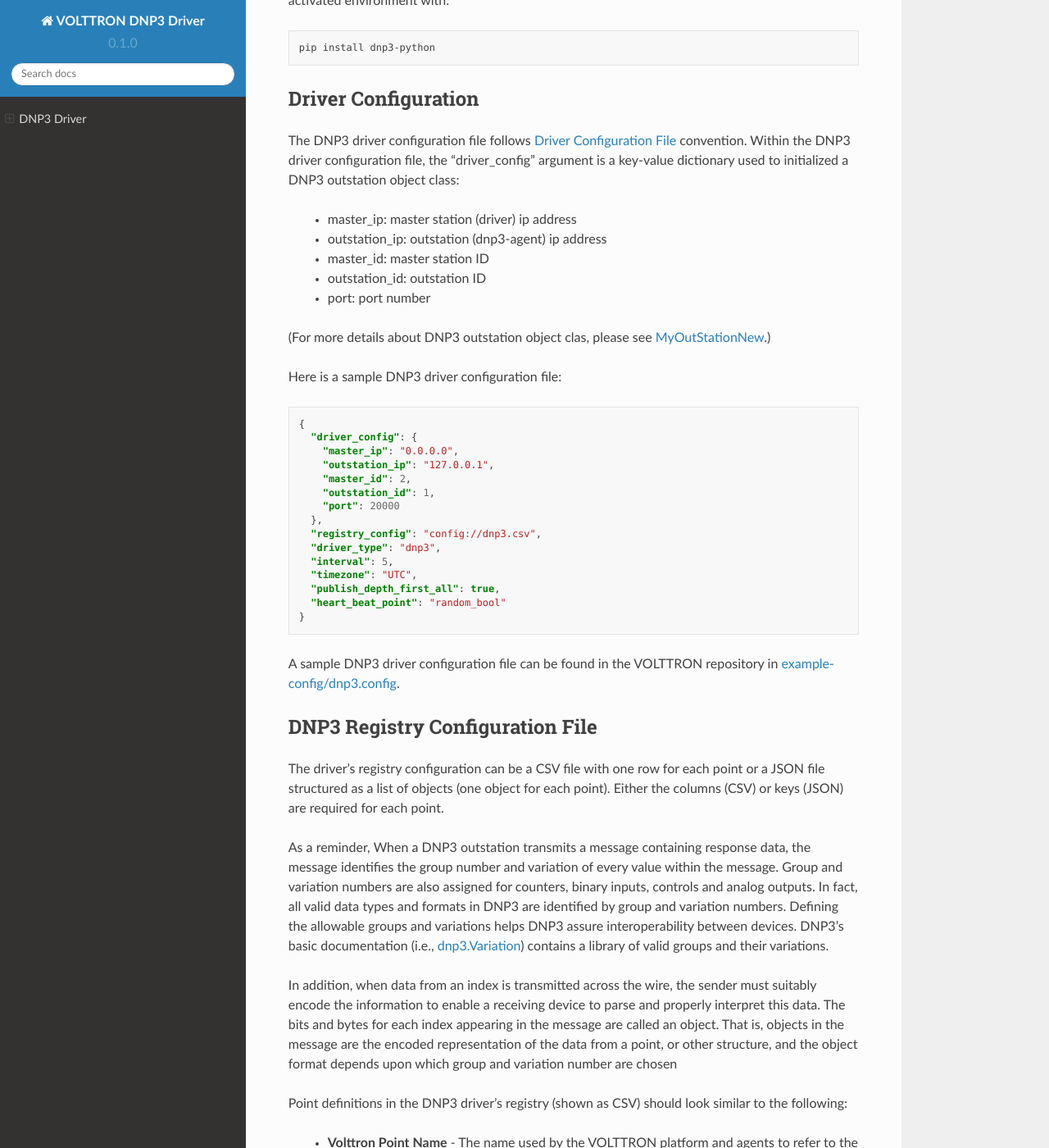
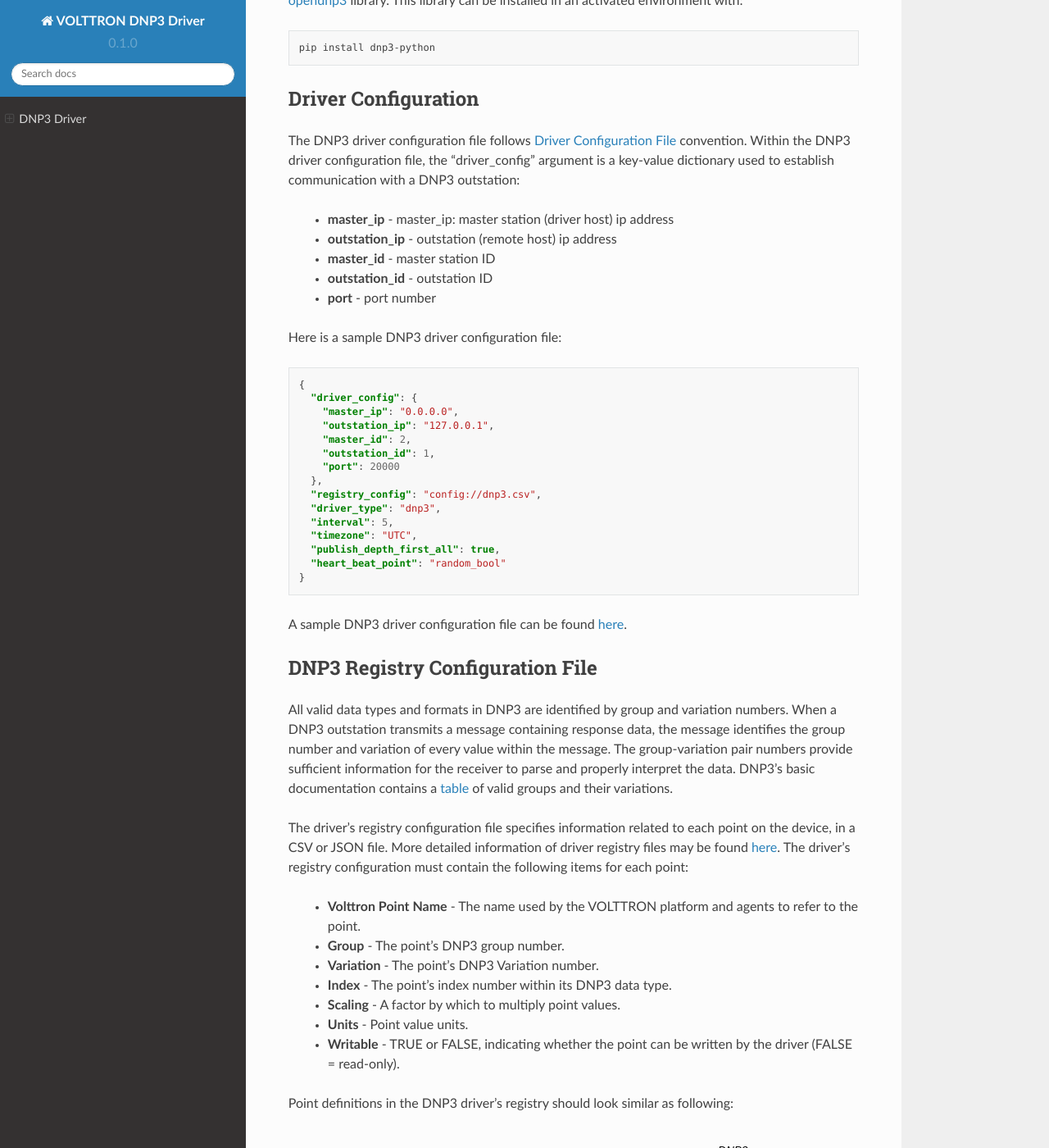
Before and after one commit to kefeimo/volttron-lib-dnp3-driver, a Sphinx documentation site: the page built from docs/source/index.rst, in a window 1280 px wide and 1400 px high, scrolled down 347 px. Shown: the whole window at 82% size. Built offline with Sphinx 7.4.7 and the Read the Docs theme 2.0.0, drawn with Linux system fonts in a browser that asks for light colours; some of the changed text lies outside the part shown.

Commit message:
modified index.rst

```diff
--- a/docs/source/index.rst
+++ b/docs/source/index.rst
@@ -5,14 +5,14 @@
 ===========
 
 VOLTTRON's DNP3 driver enables the use of `DNP3 <https://en.wikipedia.org/wiki/DNP3>`_ (Distributed Network Protocol)
-communications, reading and writing points via a DNP3 Outstation.
+communications as a DNP3 master, reading and writing points to a remote server (DNP3 Outstation).
 
 Requirements
 ============
 
-The DNP3 driver requires the `dnp3-python <https://github.com/VOLTTRON/dnp3-python>`_ package, a DNP3 Python
-implementation wrapping on the `opendnp3<https://github.com/dnp3/opendnp3>`_ package.
-This package can be installed in an activated environment with:
+The DNP3 driver requires the `dnp3-python <https://github.com/VOLTTRON/dnp3-python>`_ library, a DNP3 Python
+implementation wrapping the `opendnp3 <https://github.com/dnp3/opendnp3>`_ library.
+This library can be installed in an activated environment with:
 
 .. code-block:: bash
 
@@ -23,14 +23,13 @@
 ====================
 
 The DNP3 driver configuration file follows `Driver Configuration File <https://volttron.readthedocs.io/en/main/agent-framework/driver-framework/platform-driver/platform-driver.html?highlight=driver_config#driver-configuration-file>`_ convention.
-Within the DNP3 driver configuration file, the "driver_config" argument is a key-value dictionary used to initialized
-a DNP3 outstation object class:
-    * master_ip: master station (driver) ip address
-    * outstation_ip: outstation (dnp3-agent) ip address
-    * master_id: master station ID
-    * outstation_id: outstation ID
-    * port: port number
-(For more details about DNP3 outstation object clas, please see `MyOutStationNew <https://github.com/VOLTTRON/dnp3-python/blob/main/src/dnp3_python/dnp3station/outstation_new.py#L35>`_.)
+Within the DNP3 driver configuration file, the "driver_config" argument is a key-value dictionary used to establish
+communication with a DNP3 outstation:
+    - **master_ip** - master_ip: master station (driver host) ip address
+    - **outstation_ip** - outstation (remote host) ip address
+    - **master_id** - master station ID
+    - **outstation_id** - outstation ID
+    - **port** - port number
 
 Here is a sample DNP3 driver configuration file:
 
@@ -52,35 +51,26 @@
       "heart_beat_point": "random_bool"
     }
 
-A sample DNP3 driver configuration file can be found in the VOLTTRON repository
-in `example-config/dnp3.config
-<https://github.com/eclipse-volttron/volttron-lib-dnp3-driver/blob/main/example-config/dnp3.config>`_.
+A sample DNP3 driver configuration file can be found `here <https://github.com/eclipse-volttron/volttron-lib-dnp3-driver/blob/main/example-config/dnp3.config>`_.
 
 
 DNP3 Registry Configuration File
 ================================
 
-The driver's registry configuration can be a CSV file with one row for each point or a JSON file structured as a list
-of objects (one object for each point). Either the columns (CSV) or keys (JSON) are required for each point.
+All valid data types and formats in DNP3 are identified by group and variation numbers. When a DNP3 outstation
+transmits a message containing response data, the message identifies the group number and variation of every value within
+the message. The group-variation pair numbers provide sufficient information for the receiver to parse and
+properly interpret the data. DNP3’s basic documentation contains a `table <https://docs.stepfunc.io/dnp3/0.9.0/dotnet/namespacednp3.html#a467a3b6f7d543e90374b39c8088cadfbaff335165a793b52dafbd928a8864f607>`_
+of valid groups and their variations.
 
-As a reminder, When a DNP3 outstation transmits a message containing response data, the message identifies the group number and variation
-of every value within the message. Group and variation numbers are also assigned for counters, binary inputs, controls and
-analog outputs. In fact, all valid data types and formats in DNP3 are identified by group and variation numbers. Defining the
-allowable groups and variations helps DNP3 assure interoperability between devices. DNP3's basic documentation (i.e., `dnp3.Variation
-<https://docs.stepfunc.io/dnp3/0.9.0/dotnet/namespacednp3.html#a467a3b6f7d543e90374b39c8088cadfbaff335165a793b52dafbd928a8864f607>`_) contains a
-library of valid groups and their variations.
-
-In addition, when data from an index is transmitted across the wire, the sender must suitably encode the information to enable a receiving
-device to parse and properly interpret this data. The bits and bytes for each index appearing in the message are called an object.
-That is, objects in the message are the encoded representation of the data from a point, or other structure, and the object format
-depends upon which group and variation number are chosen
-
-Point definitions in the DNP3 driver’s registry (shown as CSV) should look similar to the following:
+The driver's registry configuration file specifies information related to each point on the device, in a CSV or JSON file.
+More detailed information of driver registry files may be found `here <https://volttron.readthedocs.io/en/main/agent-framework/driver-framework/platform-driver/platform-driver.html?highlight=driver_config#driver-configuration-file>`_.
+The driver’s registry configuration must contain the following items for each point:
 
     - **Volttron Point Name** - The name used by the VOLTTRON platform and agents to refer to the point.
     - **Group** - The point's DNP3 group number.
-    - **Variation** - The permit negotiated exchange of data formatted, i.e., data type.
-    - **Index** - The point's index number within its DNP3 data type (which is derived from its DNP3 group number).
+    - **Variation** - The point's DNP3 Variation number.
+    - **Index** - The point's index number within its DNP3 data type.
     - **Scaling** - A factor by which to multiply point values.
     - **Units** - Point value units.
     - **Writable** - TRUE or FALSE, indicating whether the point can be written by the driver (FALSE = read-only).
@@ -97,8 +87,6 @@
 
 
 A sample DNP3 driver registry configuration file is available
-in `example-config/dnp3.csv
-<https://github.com/eclipse-volttron/volttron-lib-dnp3-driver/blob/main/example-config/dnp3.csv>`_.
+in `dnp3.csv <https://github.com/eclipse-volttron/volttron-lib-dnp3-driver/blob/main/example-config/dnp3.csv>`_.
 
-For more information about Group Variation definition, please refer to `dnp3.Variation
-<https://docs.stepfunc.io/dnp3/0.9.0/dotnet/namespacednp3.html#a467a3b6f7d543e90374b39c8088cadfbaff335165a793b52dafbd928a8864f607>`_.
+For more information about Group Variation definition, please refer to `dnp3.Variation <https://docs.stepfunc.io/dnp3/0.9.0/dotnet/namespacednp3.html#a467a3b6f7d543e90374b39c8088cadfbaff335165a793b52dafbd928a8864f607>`_.
```
